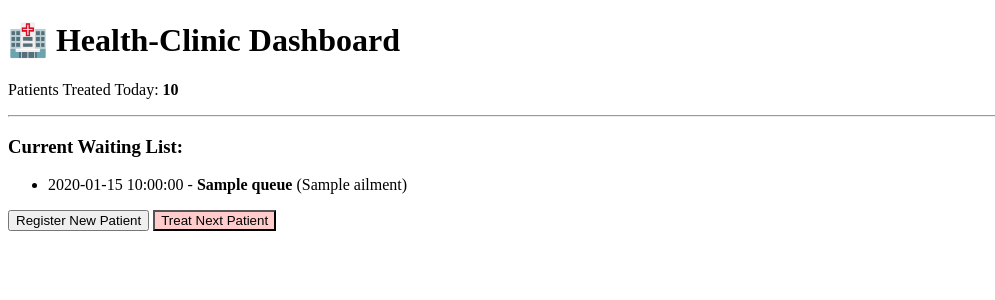
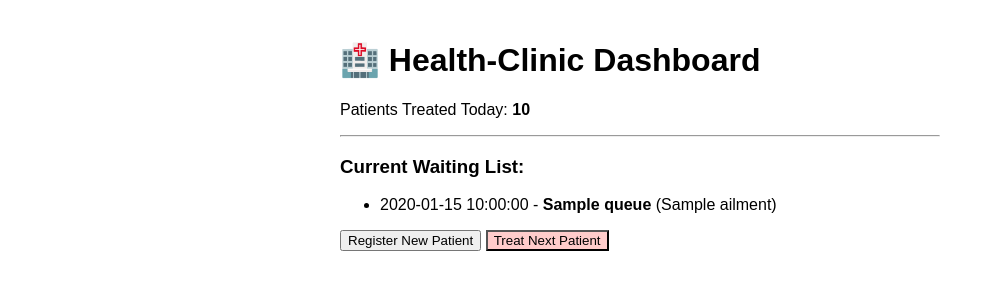
Before and after one commit to abubakarjallaba6-design/CSC202-Final-Assignment, a Python web app: template templates/index.html in a window 1280 px wide. Shown: the top 300 px of the page, without its empty margins (0-995 px from the left). Run offline with Jinja, Linux system fonts and the light colour scheme; the template is opened without the code that fills it: most values are stand-ins (such as "Sample title", 1, 10 or a date in 2020).

Commit message:
Update index.html
Added CSS styling to index template for better UX

```diff
--- a/templates/index.html
+++ b/templates/index.html
@@ -19,3 +19,7 @@
     {% endif %}
 </body>
 </html>
+<style>
+    body { font-family: Arial, sans-serif; max-width: 600px; margin: auto; padding: 20px; }
+    .patient-card { border: 1px solid #ccc; padding: 10px; margin-bottom: 10px; border-radius: 5px; }
+</style>
```
